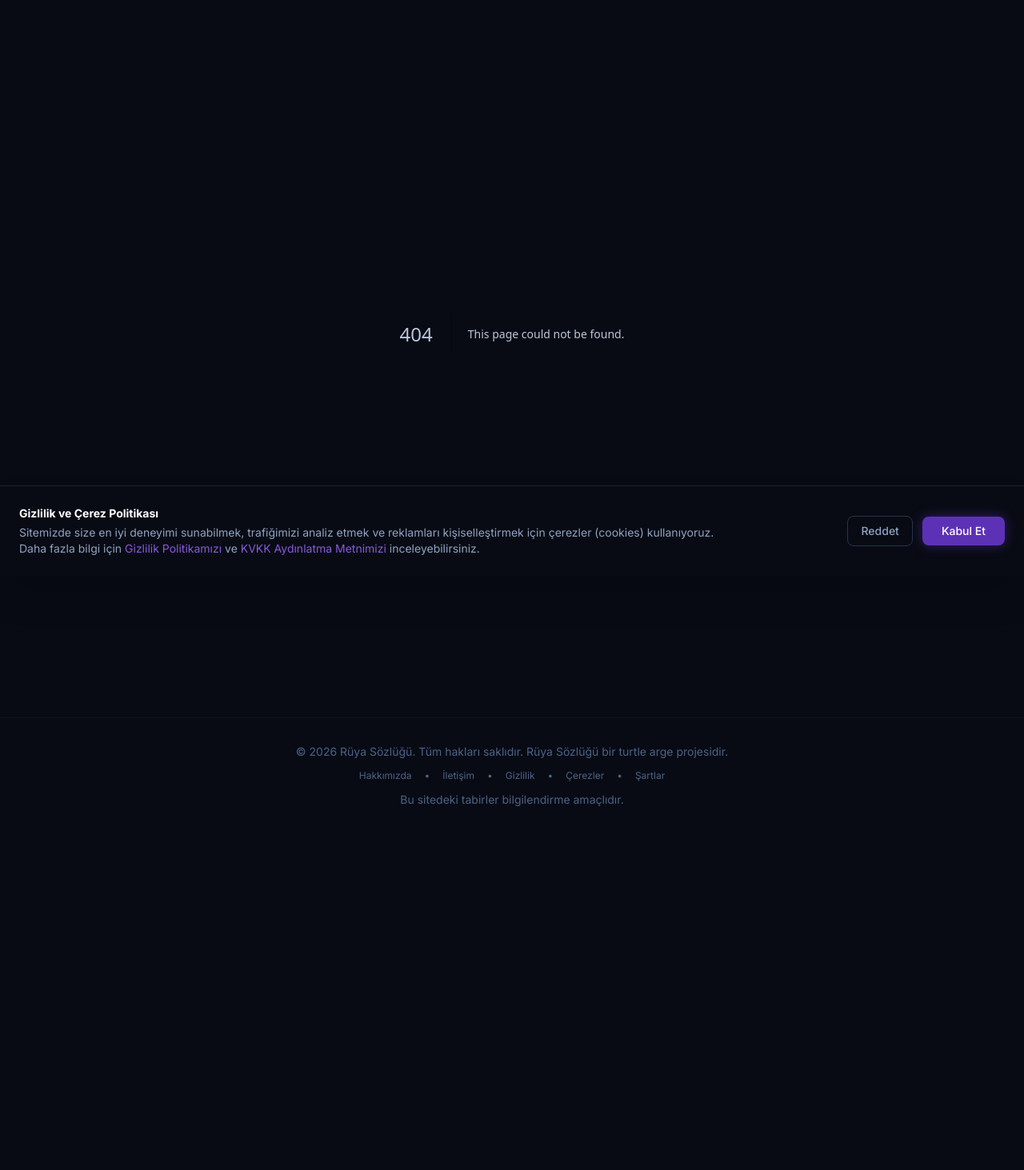
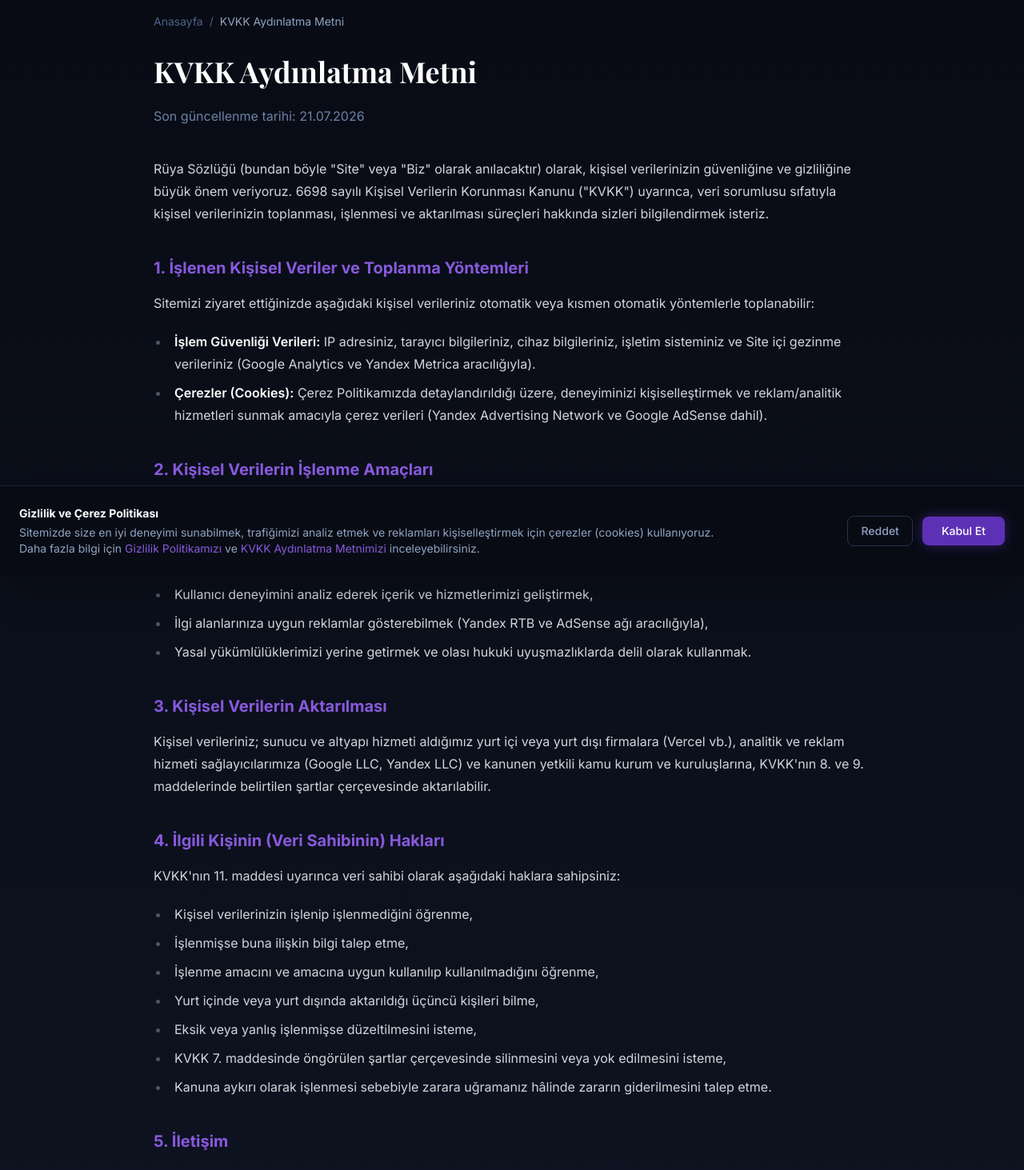
Before and after one commit to bilgehnkraca/ruya-tabirleri, a Next.js app: page /kvkk-aydinlatma-metni in a window 1280 px wide. Before the commit this address had no page. Shown: the part 80-1543 px from the top of the page at 80% size. Before the commit the page ends 1122 px from the top, so only its background shows below. Built offline with nearby package versions, Linux system fonts and the light colour scheme; a web font is replaced by a local one.

Commit message:
Add KVKK Aydınlatma Metni page

```diff
--- /dev/null
+++ b/src/app/kvkk-aydinlatma-metni/page.tsx
@@ -0,0 +1,92 @@
+import { Metadata } from 'next';
+import Link from 'next/link';
+
+export const metadata: Metadata = {
+  title: 'KVKK Aydınlatma Metni',
+  description: 'Rüya Sözlüğü Kişisel Verilerin Korunması Kanunu (KVKK) Aydınlatma Metni.',
+};
+
+export default function KVKKPage() {
+  return (
+    <article className="max-w-4xl mx-auto pb-12">
+      <nav className="text-sm text-night-400 mb-8 flex items-center gap-2">
+        <Link href="/" className="hover:text-mystic-400 transition-colors">Anasayfa</Link>
+        <span>/</span>
+        <span className="text-night-200">KVKK Aydınlatma Metni</span>
+      </nav>
+
+      <header className="mb-10">
+        <h1 className="text-4xl font-serif font-bold text-white mb-6">KVKK Aydınlatma Metni</h1>
+        <p className="text-night-300">Son güncellenme tarihi: {new Date().toLocaleDateString('tr-TR')}</p>
+      </header>
+
+      <div className="prose prose-invert prose-night max-w-none">
+        <section className="mb-8">
+          <p>
+            Rüya Sözlüğü (bundan böyle &quot;Site&quot; veya &quot;Biz&quot; olarak anılacaktır) olarak, kişisel verilerinizin
+            güvenliğine ve gizliliğine büyük önem veriyoruz. 6698 sayılı Kişisel Verilerin Korunması Kanunu
+            (&quot;KVKK&quot;) uyarınca, veri sorumlusu sıfatıyla kişisel verilerinizin toplanması, işlenmesi ve
+            aktarılması süreçleri hakkında sizleri bilgilendirmek isteriz.
+          </p>
+        </section>
+
+        <section className="mb-8">
+          <h2 className="text-xl font-bold text-mystic-400 mb-4">1. İşlenen Kişisel Veriler ve Toplanma Yöntemleri</h2>
+          <p>
+            Sitemizi ziyaret ettiğinizde aşağıdaki kişisel verileriniz otomatik veya kısmen otomatik yöntemlerle toplanabilir:
+          </p>
+          <ul className="list-disc pl-5 mt-2 space-y-2">
+            <li><strong>İşlem Güvenliği Verileri:</strong> IP adresiniz, tarayıcı bilgileriniz, cihaz bilgileriniz, işletim sisteminiz ve Site içi gezinme verileriniz (Google Analytics ve Yandex Metrica aracılığıyla).</li>
+            <li><strong>Çerezler (Cookies):</strong> Çerez Politikamızda detaylandırıldığı üzere, deneyiminizi kişiselleştirmek ve reklam/analitik hizmetleri sunmak amacıyla çerez verileri (Yandex Advertising Network ve Google AdSense dahil).</li>
+          </ul>
+        </section>
+
+        <section className="mb-8">
+          <h2 className="text-xl font-bold text-mystic-400 mb-4">2. Kişisel Verilerin İşlenme Amaçları</h2>
+          <p>
+            Toplanan kişisel verileriniz aşağıdaki amaçlar doğrultusunda KVKK&apos;nın 5. ve 6. maddelerinde belirtilen şartlara uygun olarak işlenmektedir:
+          </p>
+          <ul className="list-disc pl-5 mt-2 space-y-2">
+            <li>Sitenin sorunsuz çalışmasını sağlamak ve bilgi güvenliği süreçlerini yürütmek,</li>
+            <li>Kullanıcı deneyimini analiz ederek içerik ve hizmetlerimizi geliştirmek,</li>
+            <li>İlgi alanlarınıza uygun reklamlar gösterebilmek (Yandex RTB ve AdSense ağı aracılığıyla),</li>
+            <li>Yasal yükümlülüklerimizi yerine getirmek ve olası hukuki uyuşmazlıklarda delil olarak kullanmak.</li>
+          </ul>
+        </section>
+
+        <section className="mb-8">
+          <h2 className="text-xl font-bold text-mystic-400 mb-4">3. Kişisel Verilerin Aktarılması</h2>
+          <p>
+            Kişisel verileriniz; sunucu ve altyapı hizmeti aldığımız yurt içi veya yurt dışı firmalara (Vercel vb.),
+            analitik ve reklam hizmeti sağlayıcılarımıza (Google LLC, Yandex LLC) ve kanunen yetkili kamu kurum
+            ve kuruluşlarına, KVKK&apos;nın 8. ve 9. maddelerinde belirtilen şartlar çerçevesinde aktarılabilir.
+          </p>
+        </section>
+
+        <section className="mb-8">
+          <h2 className="text-xl font-bold text-mystic-400 mb-4">4. İlgili Kişinin (Veri Sahibinin) Hakları</h2>
+          <p>
+            KVKK&apos;nın 11. maddesi uyarınca veri sahibi olarak aşağıdaki haklara sahipsiniz:
+          </p>
+          <ul className="list-disc pl-5 mt-2 space-y-2">
+            <li>Kişisel verilerinizin işlenip işlenmediğini öğrenme,</li>
+            <li>İşlenmişse buna ilişkin bilgi talep etme,</li>
+            <li>İşlenme amacını ve amacına uygun kullanılıp kullanılmadığını öğrenme,</li>
+            <li>Yurt içinde veya yurt dışında aktarıldığı üçüncü kişileri bilme,</li>
+            <li>Eksik veya yanlış işlenmişse düzeltilmesini isteme,</li>
+            <li>KVKK 7. maddesinde öngörülen şartlar çerçevesinde silinmesini veya yok edilmesini isteme,</li>
+            <li>Kanuna aykırı olarak işlenmesi sebebiyle zarara uğramanız hâlinde zararın giderilmesini talep etme.</li>
+          </ul>
+        </section>
+
+        <section className="mb-8">
+          <h2 className="text-xl font-bold text-mystic-400 mb-4">5. İletişim</h2>
+          <p>
+            Yukarıda belirtilen haklarınızı kullanmak veya KVKK süreçlerimizle ilgili sorularınızı iletmek için,
+            sitemizdeki iletişim sayfası üzerinden bizimle irtibata geçebilirsiniz.
+          </p>
+        </section>
+      </div>
+    </article>
+  );
+}
--- a/src/app/layout.tsx
+++ b/src/app/layout.tsx
@@ -131,6 +131,8 @@ export default function RootLayout({
                 <a href="/cerez-politikasi" className="hover:text-mystic-400 transition-colors">Çerezler</a>
                 <span>•</span>
                 <a href="/kullanim-kosullari" className="hover:text-mystic-400 transition-colors">Şartlar</a>
+                <span>•</span>
+                <a href="/kvkk-aydinlatma-metni" className="hover:text-mystic-400 transition-colors">KVKK</a>
               </div>
               <p className="mt-3">Bu sitedeki tabirler bilgilendirme amaçlıdır.</p>
             </div>
```
